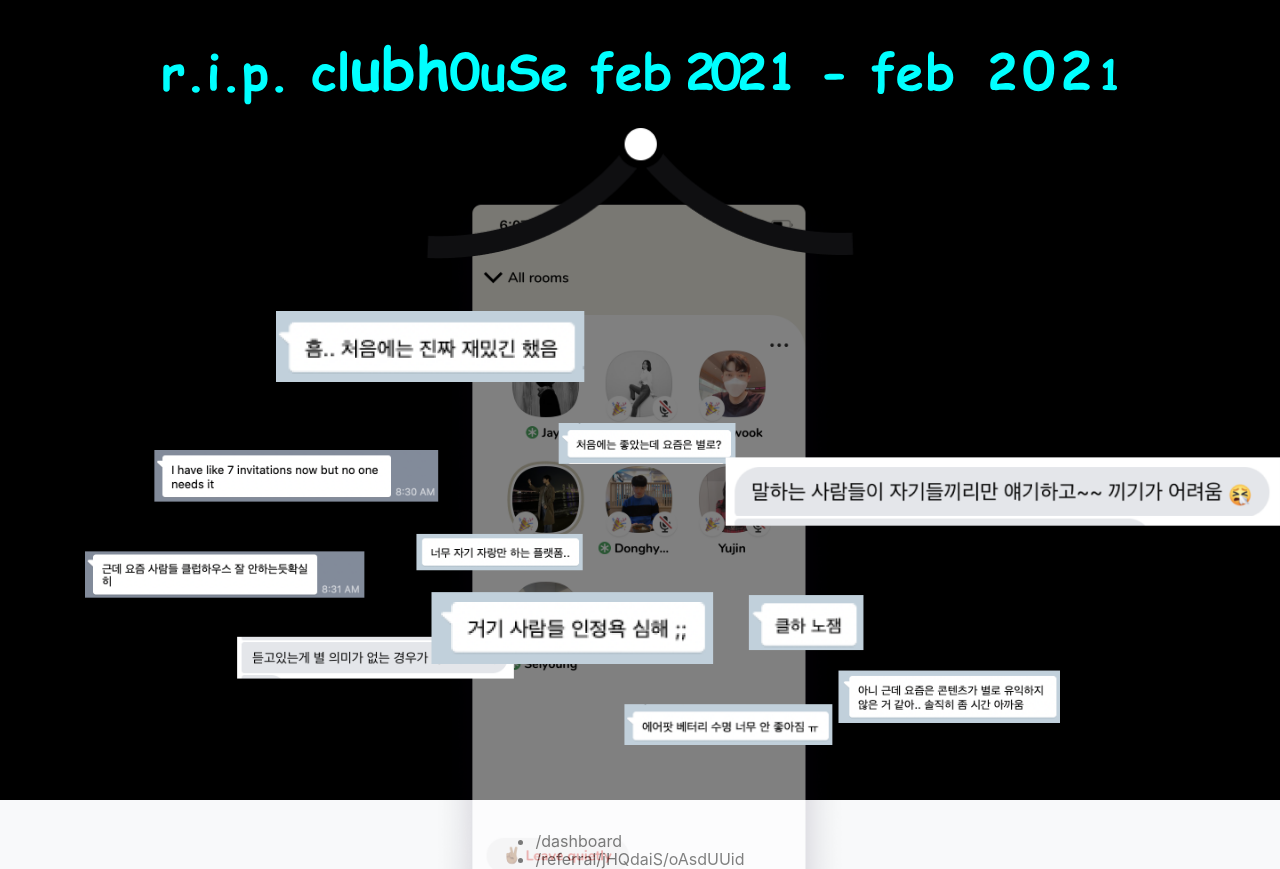
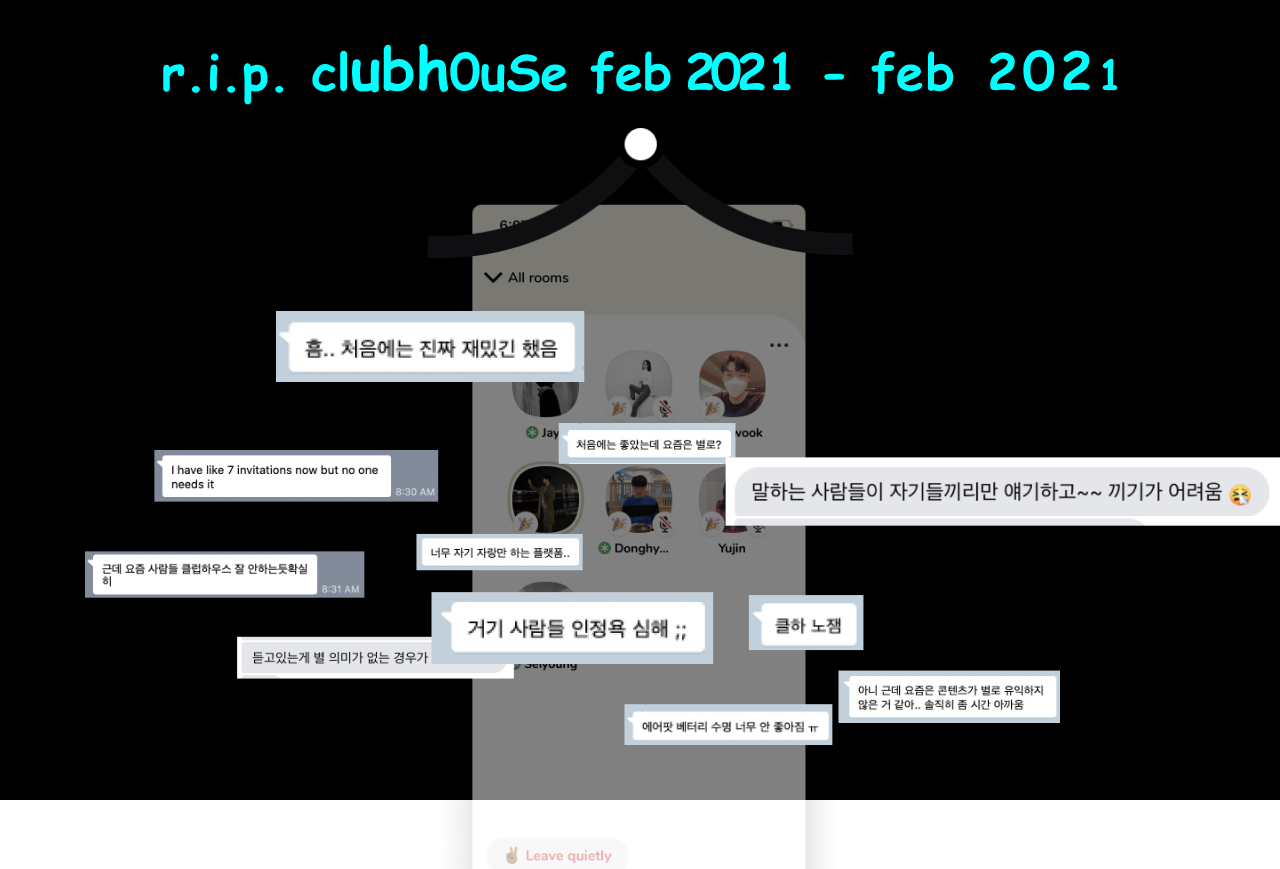
Before and after one commit to ten-thousand/frontend, a Next.js app: page / in a window 1280 px wide. After the commit the page ends 800 px from the top, so only its background shows below. Built offline with nearby package versions, Linux system fonts and the light colour scheme; no server answers; a web font is replaced by a local one.

Commit message:
Remove example helper links

```diff
--- a/pages/index.tsx
+++ b/pages/index.tsx
@@ -11,22 +11,6 @@ const LandingPage = () => {
     <Container>
       <Clubhouse />
       <Splash />
-      {/* FIXME: remove example helper links */}
-      <ul
-        style={{
-          marginTop: 32,
-          listStyleType: 'disc',
-        }}
-      >
-        <li>
-          <Link href="/dashboard">{'/dashboard'}</Link>
-        </li>
-        <li>
-          <Link href="/referral/jHQdaiS/oAsdUUid">
-            {'/referral/jHQdaiS/oAsdUUid'}
-          </Link>
-        </li>
-      </ul>
     </Container>
   );
 };
```
